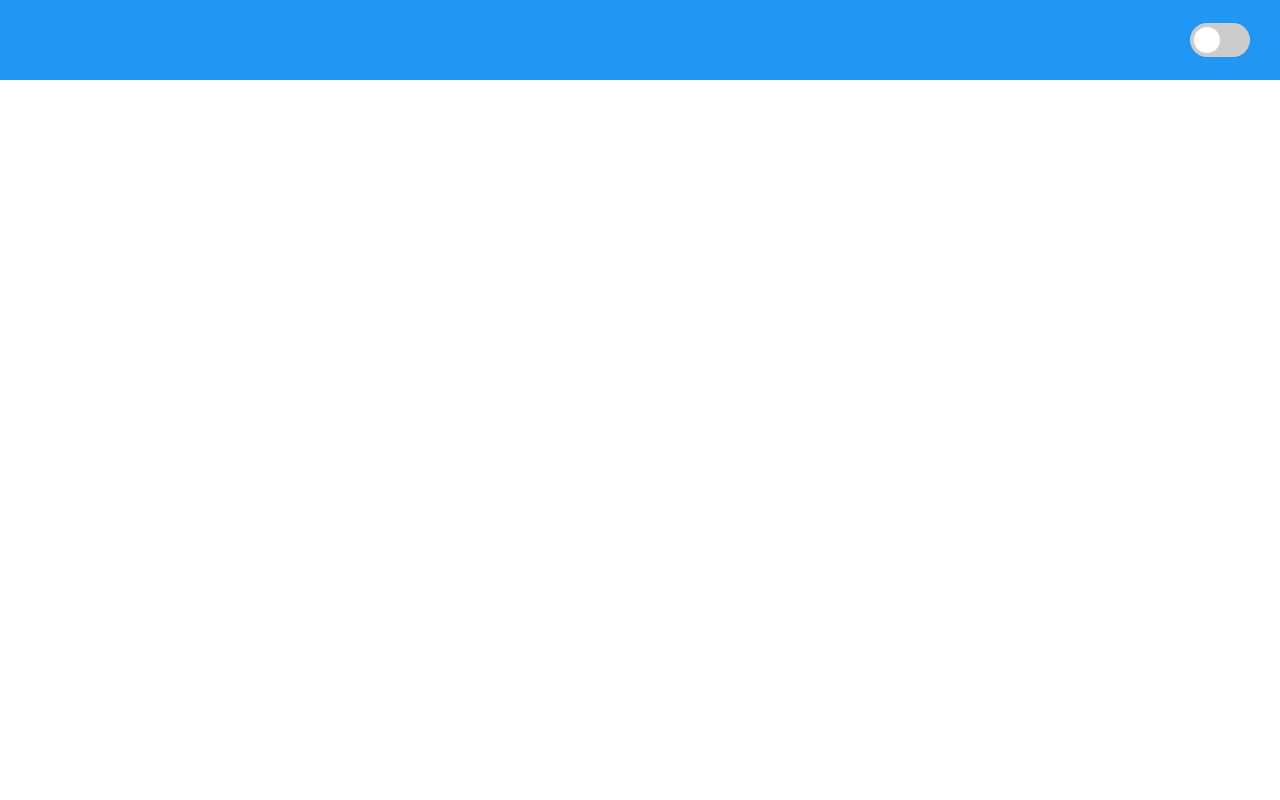
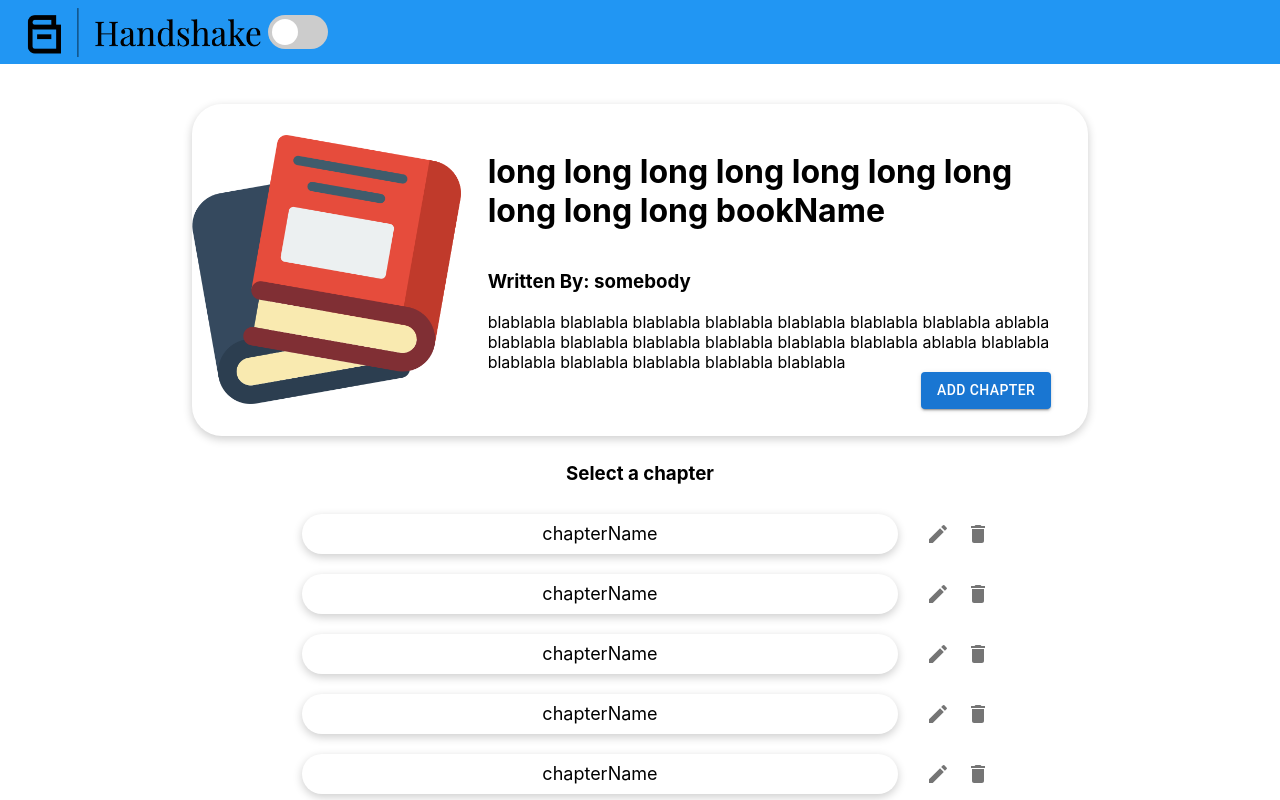
Before and after one commit to bangyanli/COMP90020-Raft-Web, a React (Create React App) app in the folder app/: page /book in a window 1280 px wide. Shown: the top 800 px of the page. Built offline with nearby package versions, Linux system fonts and the light colour scheme.

Commit message:
Added book detail page

```diff
--- a/app/src/App.css
+++ b/app/src/App.css
@@ -5,5 +5,6 @@
 .body-container {
   background-color: white;
   flex-grow: 1;
-  margin-top: 10vh;
+  padding-top: 64px;
+  /* margin-top: 10vh; */
 }
--- a/app/src/App.js
+++ b/app/src/App.js
@@ -9,6 +9,7 @@ import {
 import NavBar from './components/NavBar/NavBar';
 import ServerLogs from './components/ServerLogs/ServerLogs';
 import Homepage from './pages/Homepage/Homepage';
+import BookDetail from './pages/BookDetail/BookDetail';
 import { useEffect, useState } from 'react';
 
 function App() {
@@ -25,11 +26,12 @@ function App() {
   return (
     <div style={{height: "100vh", display: "flex", flexDirection: "row"}}>
       <div style={{width: bodyWidth, transition: "0.4s", display: "flex", flexDirection:"column", zIndex: 2}}>
-        <NavBar logOpen={logOpen} setLogOpen={setLogOpen} />
+        <NavBar logOpen={logOpen} setLogOpen={setLogOpen} width={bodyWidth}/>
         <div className="body-container">
           <BrowserRouter>
             <Routes>
               <Route path="/" element={<Homepage />} />
+              <Route path="/book" element={<BookDetail />}/>
             </Routes>
           </BrowserRouter>
         </div>
--- a/app/src/components/NavBar/NavBar.css
+++ b/app/src/components/NavBar/NavBar.css
@@ -1,12 +1,18 @@
 .navbar {
-    height: 10vh;
+    height: 64px;
     background-color: #2196F3;
     width: 100%;
     display: flex;
     flex-direction: row;
     align-items: center;
-    justify-content: flex-end;
+    /* justify-content: flex-end; */
     position: fixed;
+    transition: 0.4s;
+}
+
+.logo {
+    height: 80%;
+    margin-left: 20px;
 }
 
 
@@ -14,6 +20,7 @@
 .switch {
     position: relative;
     display: inline-block;
+    right: 0;
     width: 60px;
     height: 34px;
     margin-right: 30px;
--- a/app/src/components/NavBar/NavBar.jsx
+++ b/app/src/components/NavBar/NavBar.jsx
@@ -4,14 +4,15 @@ import './NavBar.css';
 
 
 function NavBar(props) {
-    const {logOpen, setLogOpen} = props;
+    const {logOpen, setLogOpen, width} = props;
 
     const handleOpenLog = function(e) {
         setLogOpen(e.target.checked)
     }
 
     return(
-        <div className="navbar">
+        <div className="navbar" style={{width: width}}>
+            <img src="/logo.png" className="logo"></img>
             <label className="switch ">
                 <input type="checkbox" checked={logOpen} onChange={handleOpenLog}/>
                 <span className="slider round"></span>
--- /dev/null
+++ b/app/src/pages/BookDetail/BookDetail.css
@@ -0,0 +1,91 @@
+
+.book-body {
+    width: 100%;
+    display: flex;
+    flex-direction: column;
+    align-items: center;
+}
+
+.book-header {
+    margin-top: 5vh;
+    width: 70%;
+    /* border: 1px solid black; */
+    border-radius: 30px;
+    box-shadow: 0 3px 10px rgb(0 0 0 / 0.2);
+    display: flex;
+
+}
+
+.book-img {
+    width: 30%;
+    /* width: 250px; */
+    object-fit: contain;
+
+}
+
+.book-info {
+    margin: 3%;
+    display: flex;
+    flex-direction: column;
+
+}
+
+.book-actions {
+    display: flex;
+    align-items: flex-end;
+    justify-content: flex-end;
+    flex-grow: 1;
+}
+
+.chapters {
+    margin-top: 1vh;
+    width: 70%;
+    /* border: 1px solid black; */
+    /* border-radius: 30px; */
+    /* box-shadow: 0 3px 10px rgb(0 0 0 / 0.2); */
+    display: flex;
+    flex-direction: column;
+    align-items: center;
+    padding-bottom: 10vh;
+}
+
+.each-chapter {
+    width: 80%;
+    margin: 10px 0px;
+    display: flex;
+    align-items: center;
+
+}
+
+.chapter-name {
+    flex-grow: 1;
+    box-shadow: 0 3px 10px rgb(0 0 0 / 0.2);
+    text-align: center;
+    font-size: large;
+    line-height: 40px;
+    cursor: pointer;
+    margin: 0px 20px;
+    border-radius: 20px;
+}
+
+.chapter-name:hover {
+    background-color: aliceblue;
+    transition: 0.3s;
+}
+
+.chapter-operation {
+    --size: 40px;
+    cursor: pointer;
+    border-radius: 50%;
+    /* padding: clac((40 - var(--size))/2); */
+    width: var(--size);
+    height: var(--size);
+    display: flex;
+    justify-content: center;
+    align-items: center;
+}
+
+.chapter-operation:hover {
+    background-color: gray;
+
+}
--- a/app/src/pages/BookDetail/BookDetail.jsx
+++ b/app/src/pages/BookDetail/BookDetail.jsx
@@ -1,10 +1,103 @@
+
+import "./BookDetail.css";
+import EditIcon from '@mui/icons-material/Edit';
+import DeleteIcon from '@mui/icons-material/Delete';
+import { IconButton, Button} from "@mui/material";
 
 
-function BookDetail() {
+const book = {
+    boodId : 123,
+    name : "long long long long long long long long long long bookName ",
+    author : "somebody",
+    category : "fiction",
+    description : "blablabla blablabla blablabla blablabla blablabla blablabla blablabla ablabla blablabla blablabla blablabla blablabla blablabla blablabla ablabla blablabla blablabla blablabla blablabla blablabla blablabla",
+    chapters: [
+        {
+            name: "chapterName"
+        },
+        {
+            name: "chapterName"
+        },
+        {
+            name: "chapterName"
+        },
+        {
+            name: "chapterName"
+        },
+        {
+            name: "chapterName"
+        },
+        {
+            name: "chapterName"
+        },
+        {
+            name: "chapterName"
+        },
+        {
+            name: "chapterName"
+        },
+
+    ]
+}
+
+
+function BookDetail(props) {
+    // const {book} = props;
 
     return(
-        <div>
+        <div className="book-body">
+            <div>
 
+            </div>
+            <div className="book-header">
+                <img alt="a book" src="/book.png" className="book-img"/>
+                <div className="book-info">
+                    <h1>
+                        {book.name}
+                    </h1>
+                    <h3>
+                        Written By: {book.author}
+                    </h3>
+                    <div>
+                        {book.description}
+                    </div>
+                    <div className="book-actions">
+                        <Button variant="contained" sx={{mr: "10px"}}>Add Chapter</Button>
+                    </div>
+                </div>
+            </div>
+            <div className="chapters">
+                <h3>
+                    Select a chapter
+                </h3>
+                {
+                    book.chapters.map((chapter) => {
+
+                        return (
+                            <div className="each-chapter">
+                                <div className="chapter-name">
+                                    {chapter.name}
+                                </div>
+                                <IconButton>
+                                    <EditIcon/>
+                                </IconButton>
+                                <IconButton>
+                                    <DeleteIcon/>
+                                </IconButton>
+                                {/* <div className="chapter-operation">
+                                    <EditIcon sx={{ color: "gray" }} fontSize="large"/>
+                                </div>
+                                <div className="chapter-operation">
+                                    <DeleteIcon fontSize="large"/>
+                                </div> */}
+
+                            </div>
+
+                        )
+                    })
+                }
+
+            </div>
         </div>
     )
 }
```
Also changed, not shown: app/public/logo.png (added).
